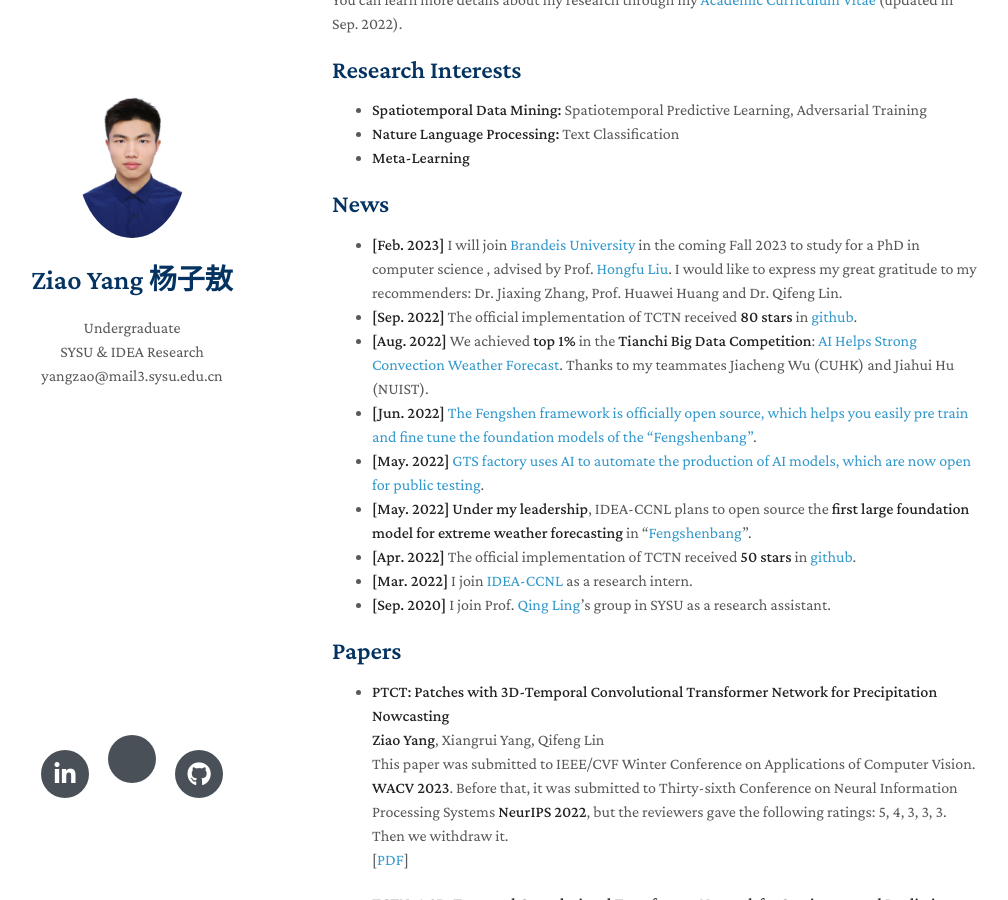
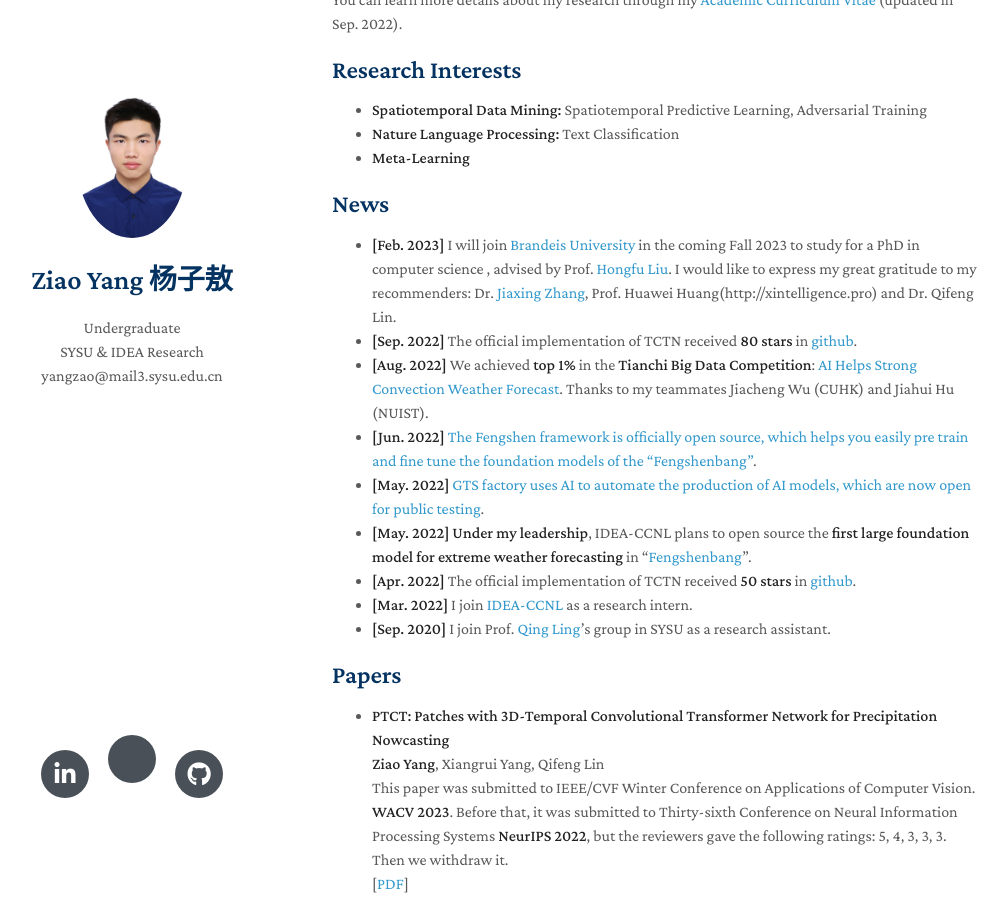
Before and after one commit to yangziao56/homepage, a Jekyll site: the page built from index.md, in a window 1280 px wide and 900 px high, scrolled down 305 px. Shown: the whole window, without its empty margins (138-1146 px from the left). Built offline with Jekyll 4.4.1, drawn with Linux system fonts in a browser that asks for light colours; nearby versions of some CDN libraries; a style sheet for code colours, icons or effects is not loaded; our own code applies the rules of GitHub Pages for plain Markdown files; some of the changed lines change nothing that is shown.

Commit message:
Update index.md
Signed-off-by: Ziao Yang <70676524+yangziao56@users.noreply.github.com>

```diff
--- a/index.md
+++ b/index.md
@@ -17,7 +17,7 @@
 - **Meta-Learning**
 
 ## News
-- **[Feb. 2023]** I will join [Brandeis University](https://www.brandeis.edu) in the coming Fall 2023 to study for a PhD in computer science , advised by Prof. [Hongfu Liu](https://hongfuliu.com). I would like to express my great gratitude to my recommenders: Dr. Jiaxing Zhang, Prof. Huawei Huang and Dr. Qifeng Lin.
+- **[Feb. 2023]** I will join [Brandeis University](https://www.brandeis.edu) in the coming Fall 2023 to study for a PhD in computer science , advised by Prof. [Hongfu Liu](https://hongfuliu.com). I would like to express my great gratitude to my recommenders: Dr. [Jiaxing Zhang](https://idea.edu.cn/en/person/zhangjiaxing.html), Prof. Huawei Huang(http://xintelligence.pro) and Dr. Qifeng Lin.
 - **[Sep. 2022]** The official implementation of TCTN received **80 stars** in [github](https://github.com/yangziao56/TCTN-pytorch).
 - **[Aug. 2022]** We achieved **top 1%** in the **Tianchi Big Data Competition**: [AI Helps Strong Convection Weather Forecast](https://tianchi.aliyun.com/competition/entrance/531962/rankingList). Thanks to my teammates Jiacheng Wu (CUHK) and Jiahui Hu (NUIST).
 - **[Jun. 2022]** [The Fengshen framework is officially open source, which helps you easily pre train and fine tune the foundation models of the "Fengshenbang"](https://mp.weixin.qq.com/s/NtaEVMdTxzTJfVr-uQ419Q).
```
